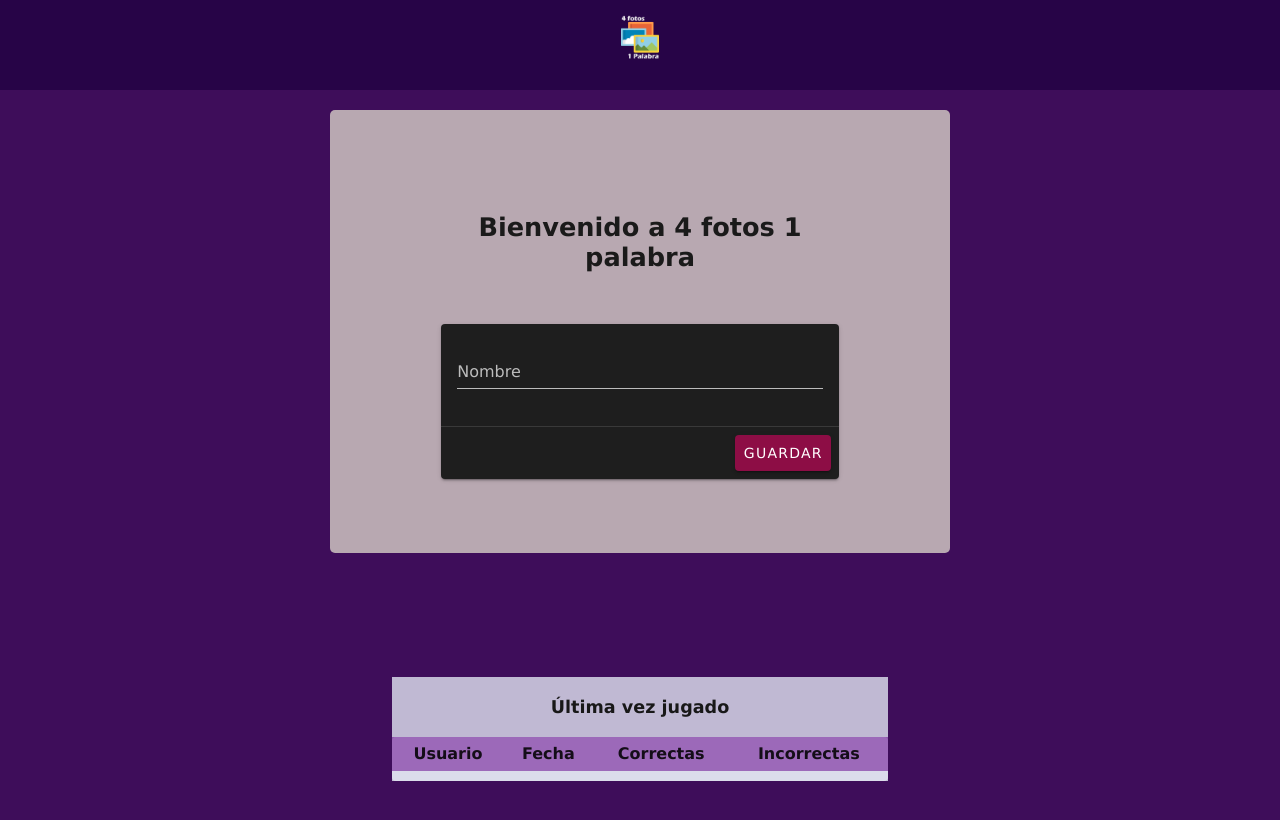
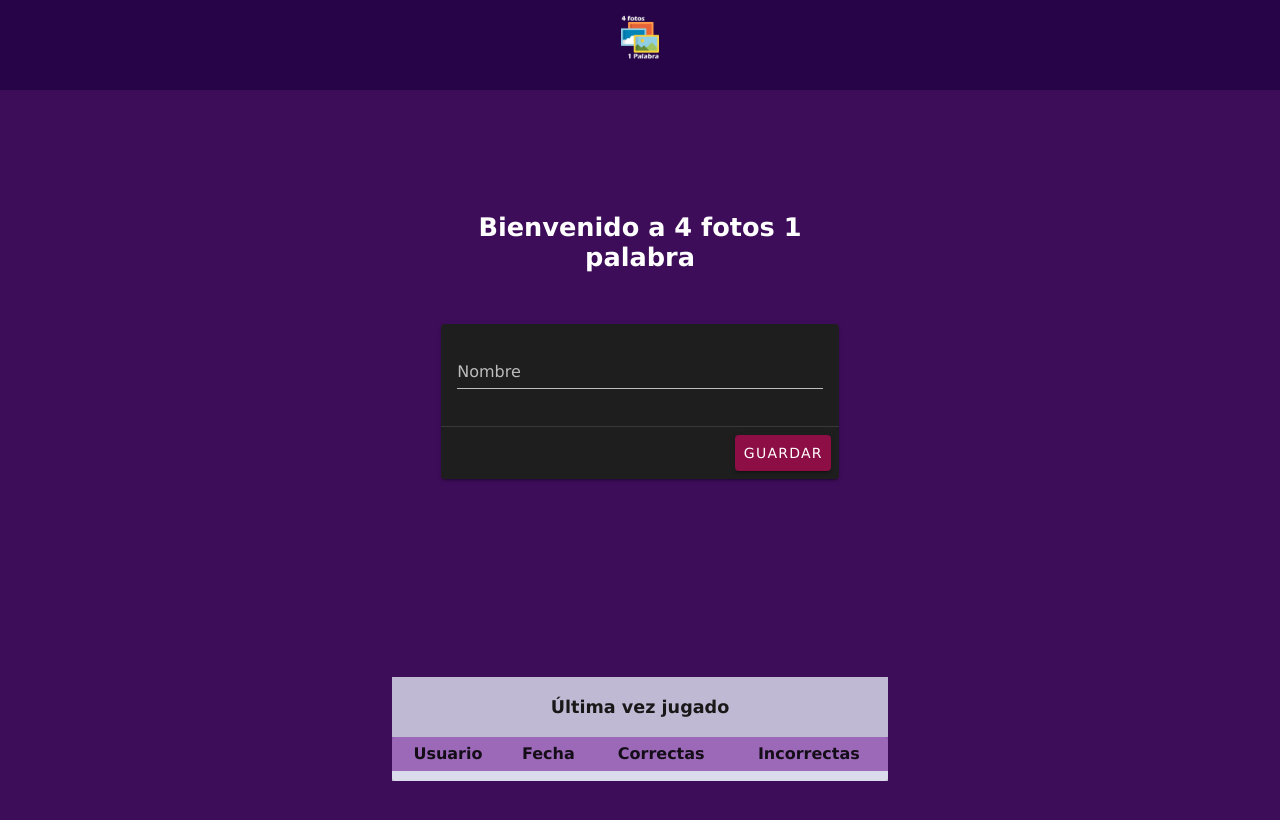
Before and after one commit to catapicart/parcial-2-admn3c-picart_catalina, a Vue app in the folder clasecli/: page /#/ in a window 1280 px wide. Shown: the top 820 px of the page. Built offline with nearby package versions, Linux system fonts and the light colour scheme.

Commit message:
css details

```diff
--- a/clasecli/src/components/HelloWorld.vue
+++ b/clasecli/src/components/HelloWorld.vue
@@ -43,7 +43,8 @@
   </v-container>
 </template>
 
-<style lang="scss">
+<style lang="scss" scoped>
+
   button.v-btn{
     background-color: #8d0d45 !important;
 
--- a/clasecli/src/components/MainCard.vue
+++ b/clasecli/src/components/MainCard.vue
@@ -67,6 +67,7 @@
 
   <v-dialog
       v-model="dialog"
+      persistent
       max-width="290"
     >
       <v-card
--- a/clasecli/src/views/HomeView.vue
+++ b/clasecli/src/views/HomeView.vue
@@ -17,7 +17,6 @@
     width: 100%;
   }
   .inicio{
-    background-color: rgba(245, 245, 220, 0.671);
     padding: 5%;
     border: 15px;
     border-radius: 5px;
@@ -27,7 +26,7 @@
   h1{
     font-size: 1.6rem;
     padding: 40px;
-    color: rgb(26, 26, 26);
+    color: rgb(255, 255, 255);
   }
   img{
     width: 10%;
```
